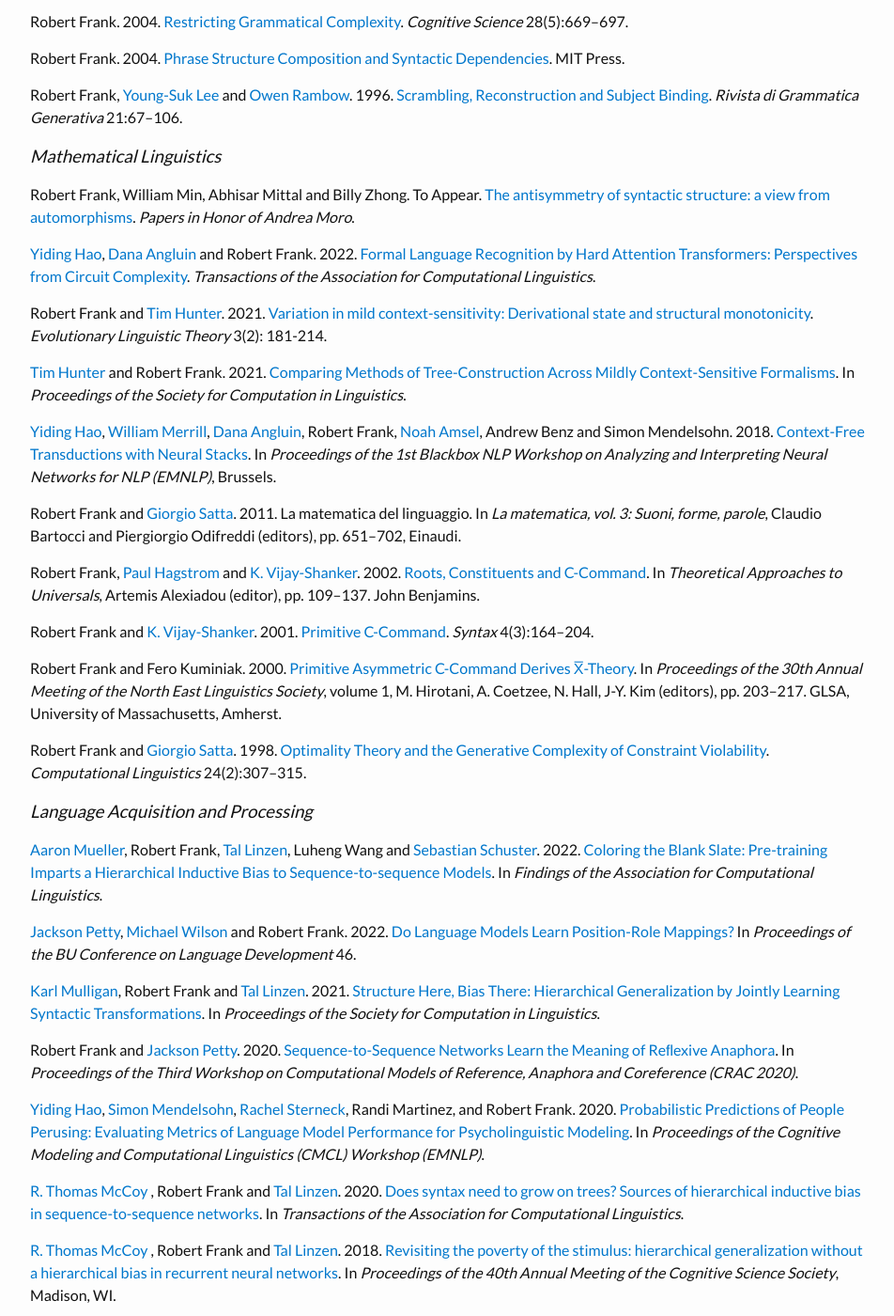
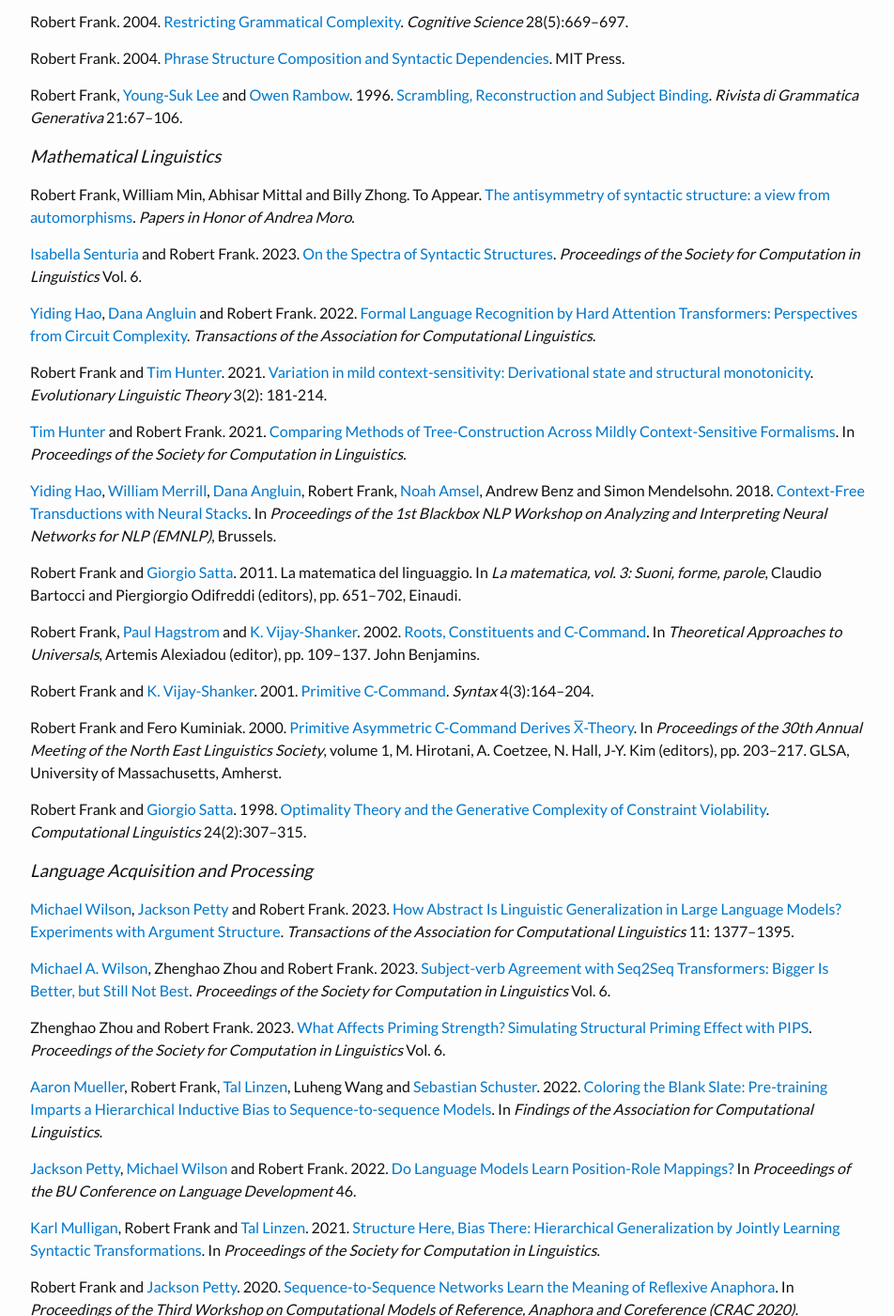
Before and after one commit to bobfrank1/bobfrank1.github.io, a Jekyll site: the page built from publications.md, in a window 1280 px wide and 1400 px high, scrolled down 862 px. Shown: the whole window at 94% size, without its empty margins (163-1115 px from the left). Built offline with Jekyll 4.4.1, drawn with Linux system fonts in a browser that asks for light colours; some web fonts are replaced; some of the changed text lies outside the part shown.

Commit message:
updated publications

```diff
--- a/publications.md
+++ b/publications.md
@@ -6,7 +6,7 @@
 
 ### Theoretical Linguistics
 
-[Matthew Barros](https://sites.google.com/view/mattbarros/home) and Robert Frank. to appear. [Attention and Locality: On clause-boundedness and its exceptions in multiple sluicing](https://ling.auf.net/lingbuzz/006303). *Linguistic Inquiry*.
+[Matthew Barros](https://sites.google.com/view/mattbarros/home) and Robert Frank. 2023. [Attention and Locality: On clause-boundedness and its exceptions in multiple sluicing](https://doi.org/10.1162/ling_a_00458). *Linguistic Inquiry* 54(4):649–684.
 
 Robert Frank and [Hadas Kotek](https://hkotek.com/). 2022. [Arguments for Top-Down Derivations in Syntax](http://journals.linguisticsociety.org/proceedings/index.php/PLSA/article/view/5264). In *Proceedings of the Linguistic Society of America*, Volume 7.
 
@@ -36,6 +36,8 @@
 
 Robert Frank, William Min, Abhisar Mittal and Billy Zhong. To Appear. [The antisymmetry of syntactic structure: a view from automorphisms](http://clay.yale.edu/papers/automorphism.pdf). *Papers in Honor of Andrea Moro*.
 
+[Isabella Senturia](https://campuspress.yale.edu/isabellasenturia/) and Robert Frank. 2023. [On the Spectra of Syntactic Structures](https://doi.org/10.7275/b65f-p440). *Proceedings of the Society for Computation in Linguistics* Vol. 6.
+
 [Yiding Hao](https://www.notaphonologist.com), [Dana Angluin](https://cpsc.yale.edu/people/dana-angluin) and Robert Frank. 2022. [Formal Language Recognition by Hard Attention Transformers: Perspectives from Circuit Complexity](https://arxiv.org/pdf/2204.06618.pdf). *Transactions of the Association for Computational Linguistics*.
 
 Robert Frank and [Tim Hunter](http://linguistics.ucla.edu/people/hunter/). 2021. [Variation in mild context-sensitivity: Derivational state and structural monotonicity](https://benjamins.com/catalog/elt.00033.fra). *Evolutionary Linguistic Theory* 3(2): 181-214.
@@ -55,6 +57,12 @@
 Robert Frank and [Giorgio Satta](http://www.dei.unipd.it/~satta/). 1998. [Optimality Theory and the Generative Complexity of Constraint Violability](http://www.aclweb.org/anthology/J98-2006). *Computational Linguistics* 24(2):307–315.
 
 ### Language Acquisition and Processing
+
+[Michael Wilson](https://sites.udel.edu/michaelwilson/), [Jackson Petty](https://jacksonpetty.org) and Robert Frank. 2023. [How Abstract Is Linguistic Generalization in Large Language Models? Experiments with Argument Structure](https://doi.org/10.1162/tacl_a_00608). *Transactions of the Association for Computational Linguistics* 11: 1377–1395.
+
+[Michael A. Wilson](https://sites.udel.edu/michaelwilson/), Zhenghao Zhou and Robert Frank. 2023. [Subject-verb Agreement with Seq2Seq Transformers: Bigger Is Better, but Still Not Best](hhttps://doi.org/10.7275/d5gb-v650). *Proceedings of the Society for Computation in Linguistics* Vol. 6.
+
+Zhenghao Zhou  and Robert Frank. 2023. [What Affects Priming Strength? Simulating Structural Priming Effect with PIPS](https://doi.org/10.7275/s0rv-1p15). *Proceedings of the Society for Computation in Linguistics* Vol. 6.
 
 [Aaron Mueller](https://aaronmueller.github.io/), Robert Frank, [Tal Linzen](http://tallinzen.net), Luheng Wang and [Sebastian Schuster](http://sebschu.com/). 2022. [Coloring the Blank Slate: Pre-training Imparts a Hierarchical Inductive Bias to Sequence-to-sequence Models](https://arxiv.org/pdf/2203.09397.pdf). In *Findings of the Association for Computational Linguistics*.
 
@@ -84,6 +92,8 @@
 
 ### Natural Language Processing
 
+
+
 David Chartash, Mona Sharif, Beth Emerson, Robert Frank, Elizabeth M.Schoenfeld, Jason Tanner, Cynthia Brandt and Richard A.Taylor. 2021. [Documentation of Shared Decisionmaking in the Emergency Department](https://www.sciencedirect.com/science/article/pii/S0196064421003796). *Annals of Emergency Medicine* 78(5): 637-649.
 
 Aarohi Srivastava, Robert Frank, Sarah Widder and [David Chartash](https://medicine.yale.edu/profile/david_chartash/). 2020. [The Role of Linguistic Features in Domain Adaptation: TAG Parsing of Questions](https://scholarworks.umass.edu/scil/vol3/iss1/41). In *Proceedings of the 2020 Meeting of the Society for Computation in Linguistics*, New Orleans.
@@ -94,7 +104,7 @@
 
 [William Merrill](https://viking-sudo-rm.github.io), [Gigi Felice Stark](https://www.linkedin.com/in/gigi-stark-15a6b97a/) and Robert Frank. 2019. [Detecting Syntactic Change Using a Neural Part-of-Speech Tagger](http://clay.yale.edu/papers/Diachronic_POS_Tagger.pdf). In *Proceedings of the  1st International Workshop on Computational Approaches to Historical Language Change (ACL)*, Firenze.
 
-[Jungo Kasai](https://homes.cs.washington.edu/~jkasai/), Daniel Friedman, Robert Frank, [Dragomir Radev](http://www.cs.yale.edu/homes/radev/) and [Owen Rambow](https://www.elementalcognition.com/team/). 2019. [Syntax-aware Neural Semantic Role Labeling with Supertags](https://arxiv.org/abs/1903.05260). In *Proceedings of the Conference of the North American Chapter of the Association for Computational Linguistics: Human Language Technologies (NAACL-HLT)*, Minneapolis.
+[Jungo Kasai](https://homes.cs.washington.edu/~jkasai/), [Daniel Friedman](https://danfriedman0.github.io), Robert Frank, [Dragomir Radev](http://www.cs.yale.edu/homes/radev/) and [Owen Rambow](https://www.elementalcognition.com/team/). 2019. [Syntax-aware Neural Semantic Role Labeling with Supertags](https://arxiv.org/abs/1903.05260). In *Proceedings of the Conference of the North American Chapter of the Association for Computational Linguistics: Human Language Technologies (NAACL-HLT)*, Minneapolis.
 
 [Jungo Kasai](https://homes.cs.washington.edu/~jkasai/) and Robert Frank. 2019. [Jabberwocky Parsing: Dependency Parsing with Lexical Noise](https://homes.cs.washington.edu/~jkasai/papers/scil2019_final.pdf). In *Proceedings of the 2019 Meeting of the Society for Computation in Linguistics*, New York.
 
@@ -104,6 +114,6 @@
 
 [Jungo Kasai](https://homes.cs.washington.edu/~jkasai/), Robert Frank, [R. Thomas McCoy](https://tommccoy1.github.io), [Owen Rambow](https://www.elementalcognition.com/team/) and [Alexis Nasr](http://pageperso.lif.univ-mrs.fr/~alexis.nasr/). 2017. [TAG Parsing with Neural Networks and Vector Representations of Supertags](https://www.aclweb.org/anthology/D17-1180). In *Proceedings of the 2017 Conference on Empirical Methods in Natural Language Processing (EMNLP)*, Copenhagen.
 
-[Dan Friedman](https://www.linkedin.com/in/dan-friedman-4464669a/), [Jungo Kasai](https://homes.cs.washington.edu/~jkasai/), [R. Thomas McCoy](https://tommccoy1.github.io), Robert Frank, [Forrest Davis](https://github.com/forrestdavis) and [Owen Rambow](https://www.elementalcognition.com/team/). 2017. [Linguistically Rich Representations of Supertags for TAG Parsing](http://www.aclweb.org/anthology/W17-6213). In *Proceedings of the 13th International Workshop on Tree Adjoining Grammars and Related Frameworks*, Umeå University.
+[Dan Friedman](https://danfriedman0.github.io), [Jungo Kasai](https://homes.cs.washington.edu/~jkasai/), [R. Thomas McCoy](https://tommccoy1.github.io), Robert Frank, [Forrest Davis](https://github.com/forrestdavis) and [Owen Rambow](https://www.elementalcognition.com/team/). 2017. [Linguistically Rich Representations of Supertags for TAG Parsing](http://www.aclweb.org/anthology/W17-6213). In *Proceedings of the 13th International Workshop on Tree Adjoining Grammars and Related Frameworks*, Umeå University.
 
 Pauli Xu, Robert Frank, [Jungo Kasai](https://homes.cs.washington.edu/~jkasai/) and [Owen Rambow](https://www.elementalcognition.com/team/). 2017. [TAG Parser Evaluation using Textual Entailments](http://www.aclweb.org/anthology/W17-6214). In *Proceedings of the 13th International Workshop on Tree Adjoining Grammars and Related Frameworks*, Umeå University.
```
